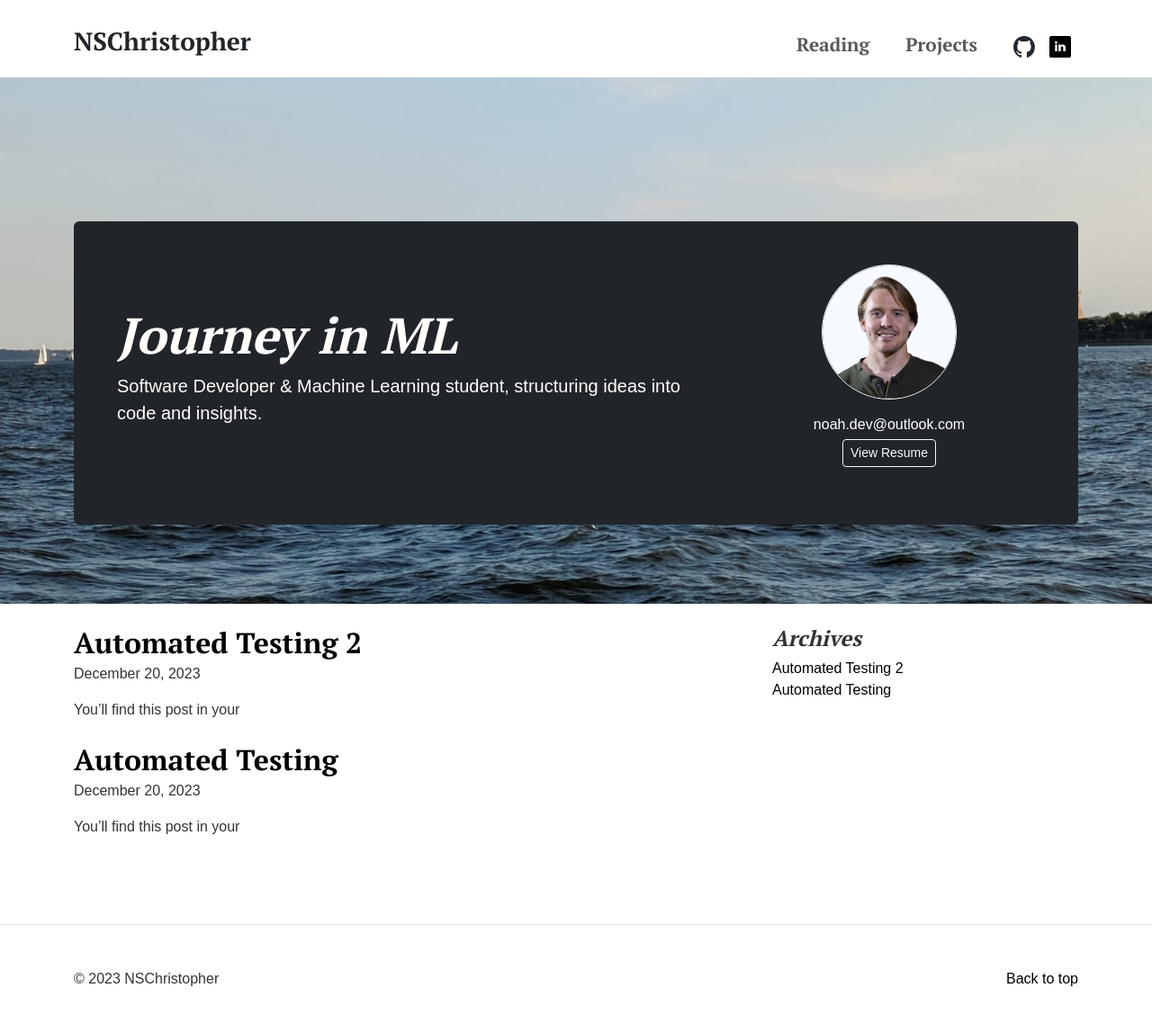
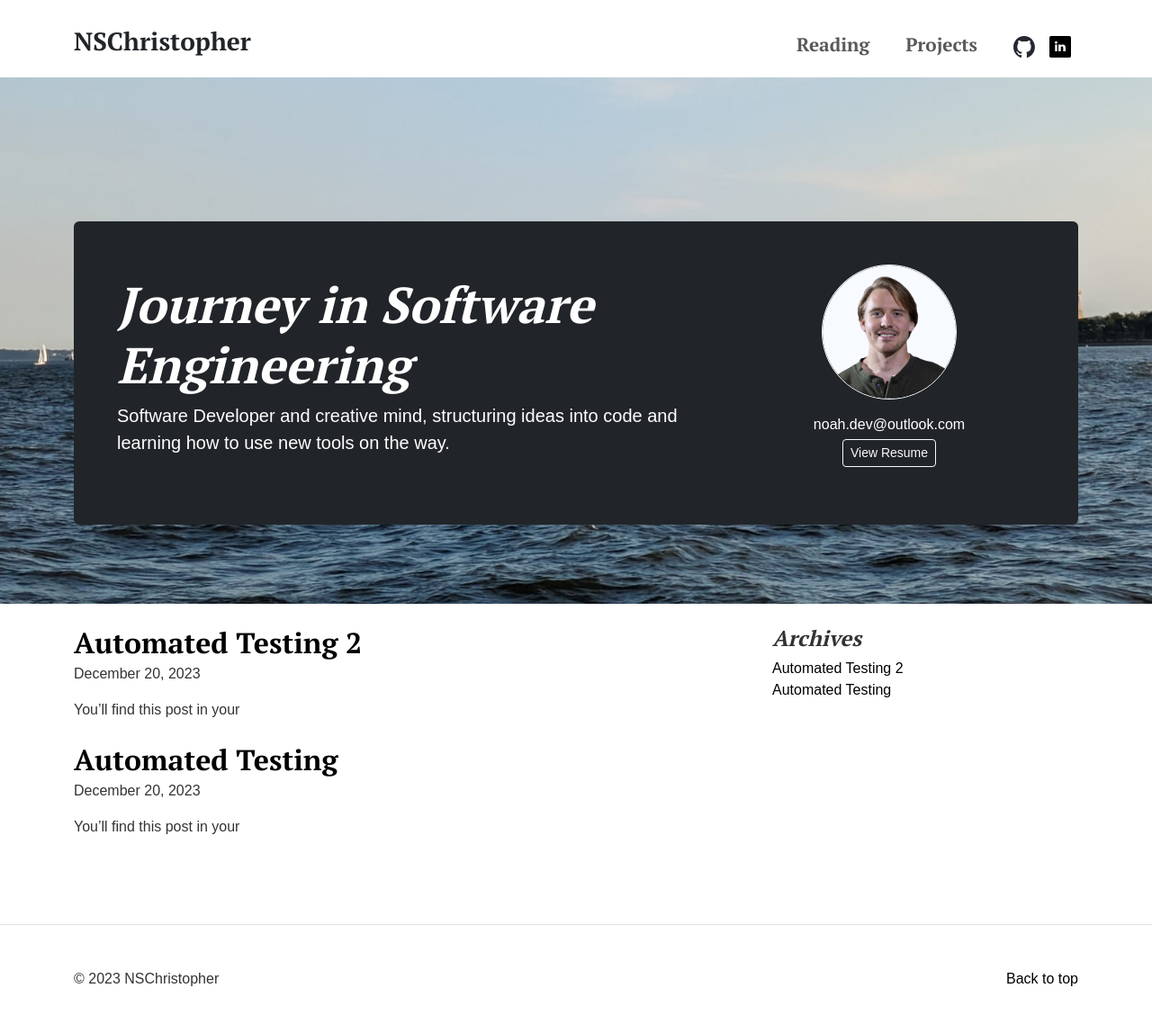
Before and after one commit to NSChristopher/NSChristopher.github.io, a Jekyll site: the page built from index.html, in a window 1280 px wide. Shown: the whole page at 90% size. Built offline with Jekyll 4.4.1, drawn with Linux system fonts in a browser that asks for light colours.

Commit message:
Update index.html

```diff
--- a/index.html
+++ b/index.html
@@ -18,9 +18,9 @@ title: "NSChristopher"
     <div class="p-5 mb-4 text-white rounded bg-dark">
       <div class="row align-items-center">
         <div class="col-md-8">
-          <h1 class="display-4 fst-italic">Journey in ML</h1>
+          <h1 class="display-4 fst-italic">Journey in Software Engineering</h1>
           <p class="lead">
-            Software Developer &amp; Machine Learning student, structuring ideas into code and insights.
+            Software Developer and creative mind, structuring ideas into code and learning how to use new tools on the way.
           </p>
         </div>
         <div class="col-md-4 text-center">
```
